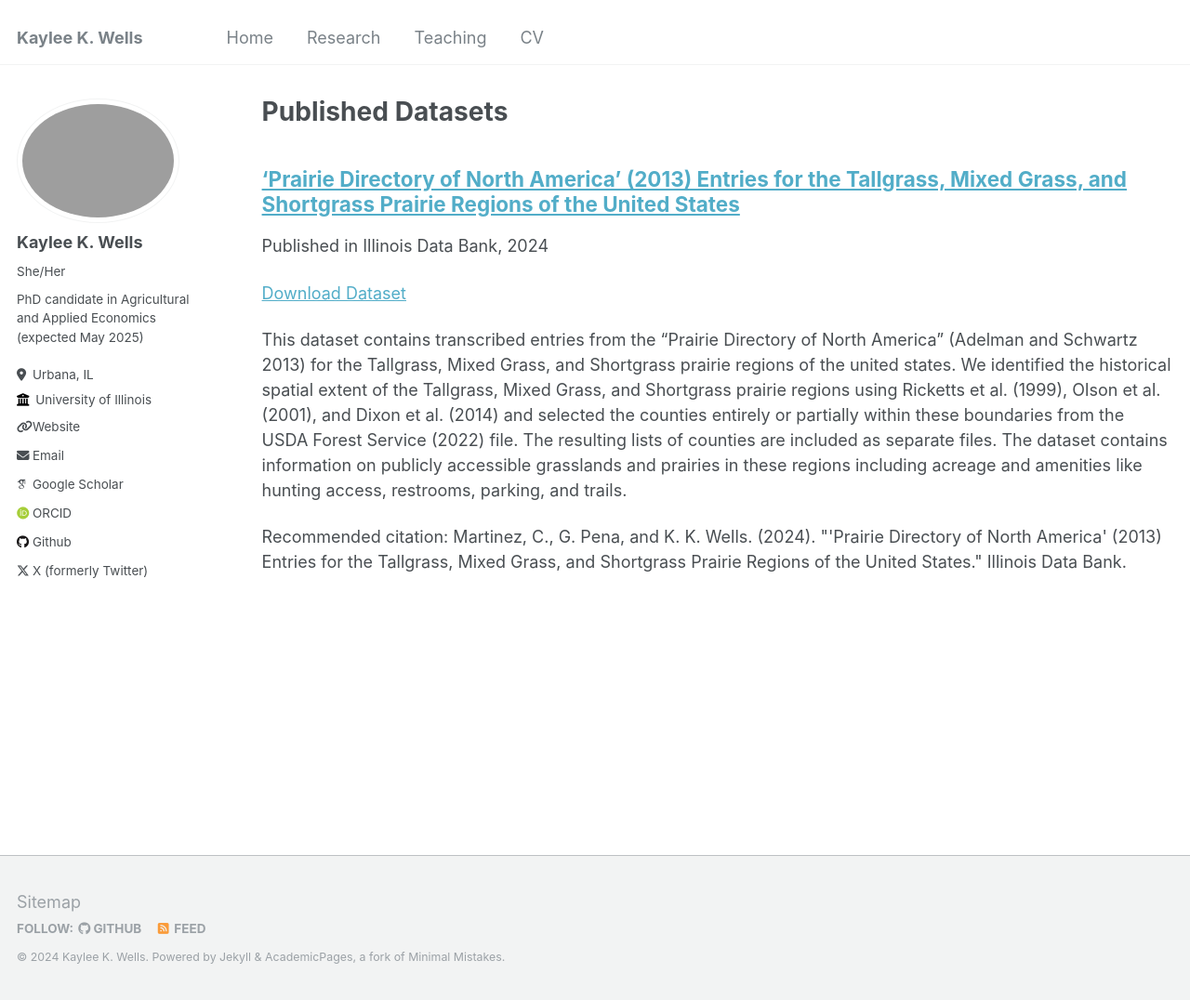
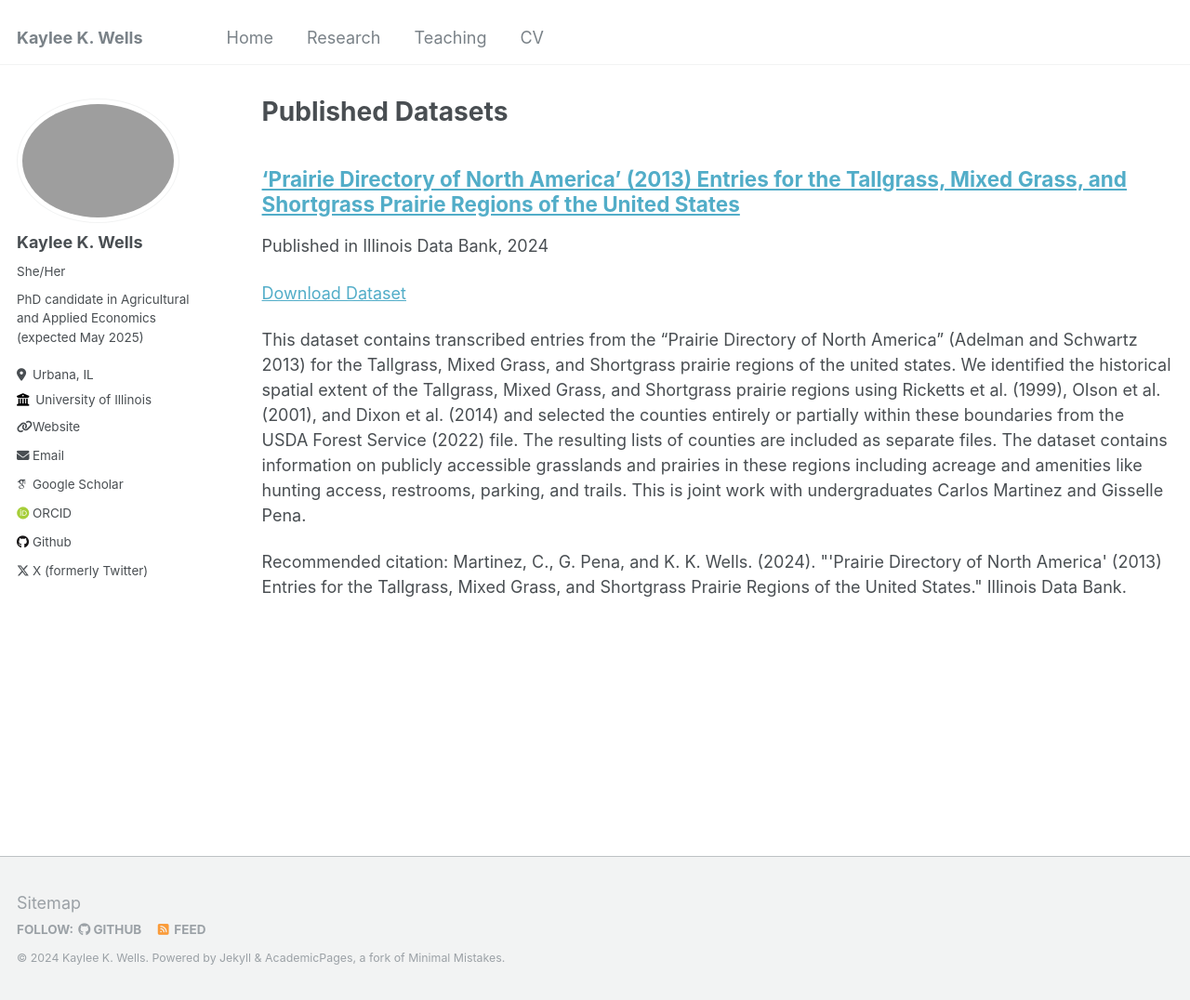
Before and after one commit to KayleeWells/KayleeWells.github.io, a Jekyll site: the page built from _pages/datasets.html, in a window 1280 px wide and 1076 px high. Shown: the whole window at 93% size. Built offline with Jekyll 4.4.1, drawn with Linux system fonts in a browser that asks for light colours; some web fonts are replaced.

Commit message:
Update datatset1.md

```diff
--- a/_datasets/datatset1.md
+++ b/_datasets/datatset1.md
@@ -2,7 +2,8 @@
 title: "'Prairie Directory of North America' (2013) Entries for the Tallgrass, Mixed Grass, and Shortgrass Prairie Regions of the United States"
 collection: datasets
 permalink: /datasets/dataset1
-excerpt: 'This dataset contains transcribed entries from the "Prairie Directory of North America" (Adelman and Schwartz 2013) for the Tallgrass, Mixed Grass, and Shortgrass prairie regions of the united states. We identified the historical spatial extent of the Tallgrass, Mixed Grass, and Shortgrass prairie regions using Ricketts et al. (1999), Olson et al. (2001), and Dixon et al. (2014) and selected the counties entirely or partially within these boundaries from the USDA Forest Service (2022) file. The resulting lists of counties are included as separate files. The dataset contains information on publicly accessible grasslands and prairies in these regions including acreage and amenities like hunting access, restrooms, parking, and trails.'
+excerpt: 'This dataset contains transcribed entries from the "Prairie Directory of North America" (Adelman and Schwartz 2013) for the Tallgrass, Mixed Grass, and Shortgrass prairie regions of the united states. We identified the historical spatial extent of the Tallgrass, Mixed Grass, and Shortgrass prairie regions using Ricketts et al. (1999), Olson et al. (2001), and Dixon et al. (2014) and selected the counties entirely or partially within these boundaries from the USDA Forest Service (2022) file. The resulting lists of counties are included as separate files. The dataset contains information on publicly accessible grasslands and prairies in these regions including acreage and amenities like hunting access, restrooms, parking, and trails.
+This is joint work with undergraduates Carlos Martinez and Gisselle Pena.'
 date: 2024-02-08
 venue: 'Illinois Data Bank'
 dataurl: 'https://doi.org/10.13012/B2IDB-0421892_V1'
```
